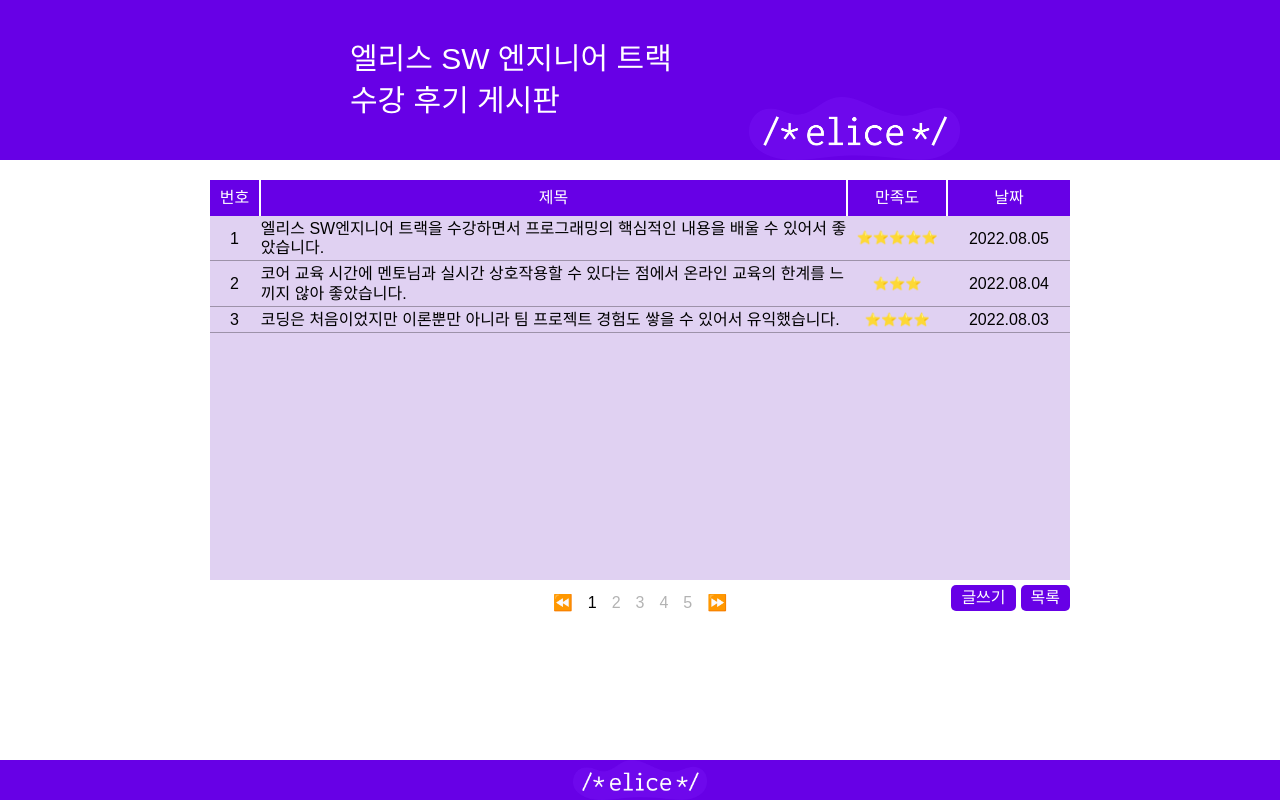
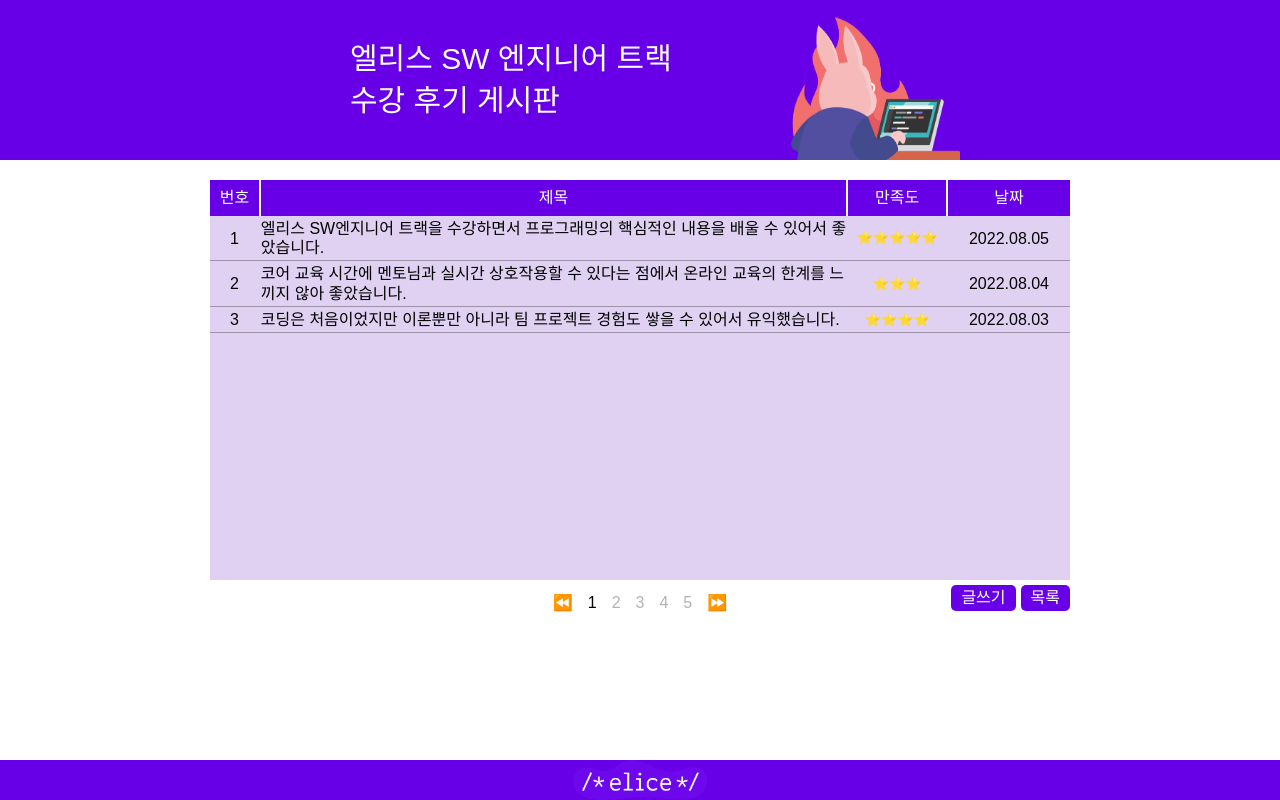
Before and after one commit to GitHub7402/Elice-SW-Track, a website: page index.html in a window 1280 px wide. Drawn offline with Linux system fonts and the light colour scheme; a web font is replaced by a local one.

Commit message:
modify rabbit img

```diff
--- a/index.html
+++ b/index.html
@@ -15,7 +15,7 @@
           <h1>엘리스 SW 엔지니어 트랙<br />수강 후기 게시판</h1>
         </div>
         <div class="container">
-          <img src="imgs/elice@2x.png" alt="엘리스 토끼 이미지" />
+          <img src="imgs/rabbit.png" alt="엘리스 토끼 이미지" />
         </div>
       </div>
     </header>
--- a/main.css
+++ b/main.css
@@ -50,7 +50,7 @@
 }
 
 header .box .container:last-child img {
-    width: 100%;
+    width: 80%;
 }
 
 footer {
```
Also changed, not shown: write.html (+1 -1 lines), imgs/footer.jpg (added), imgs/rabbit.png (added).
